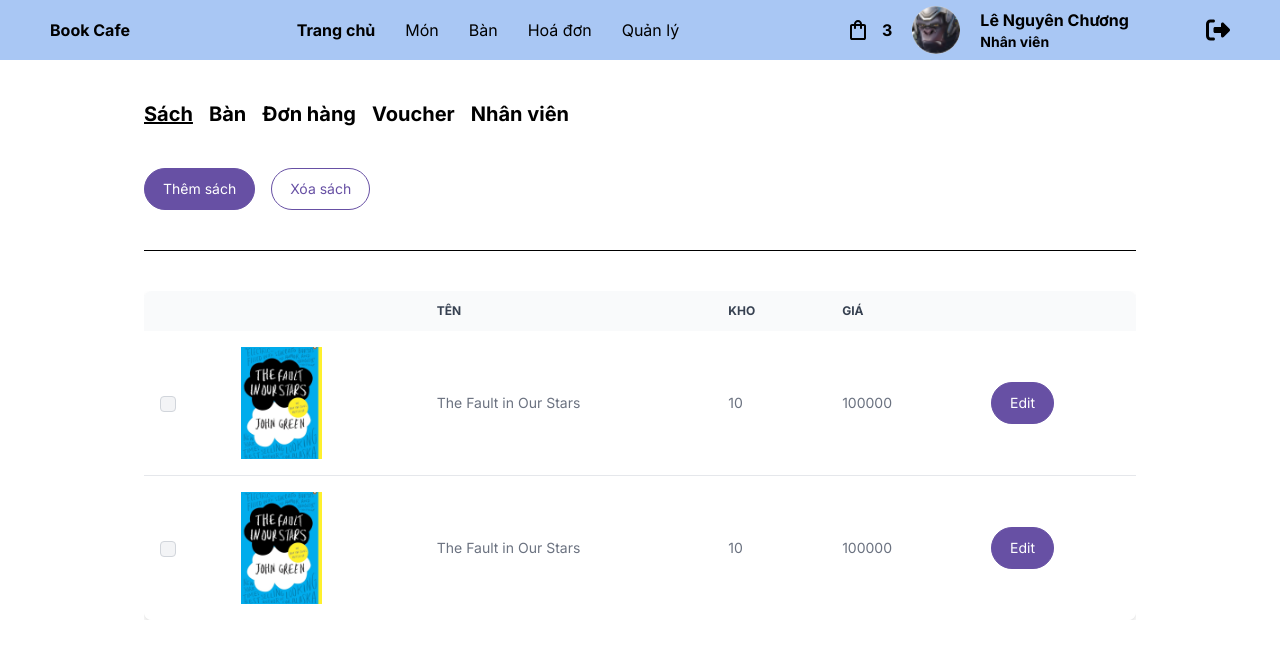
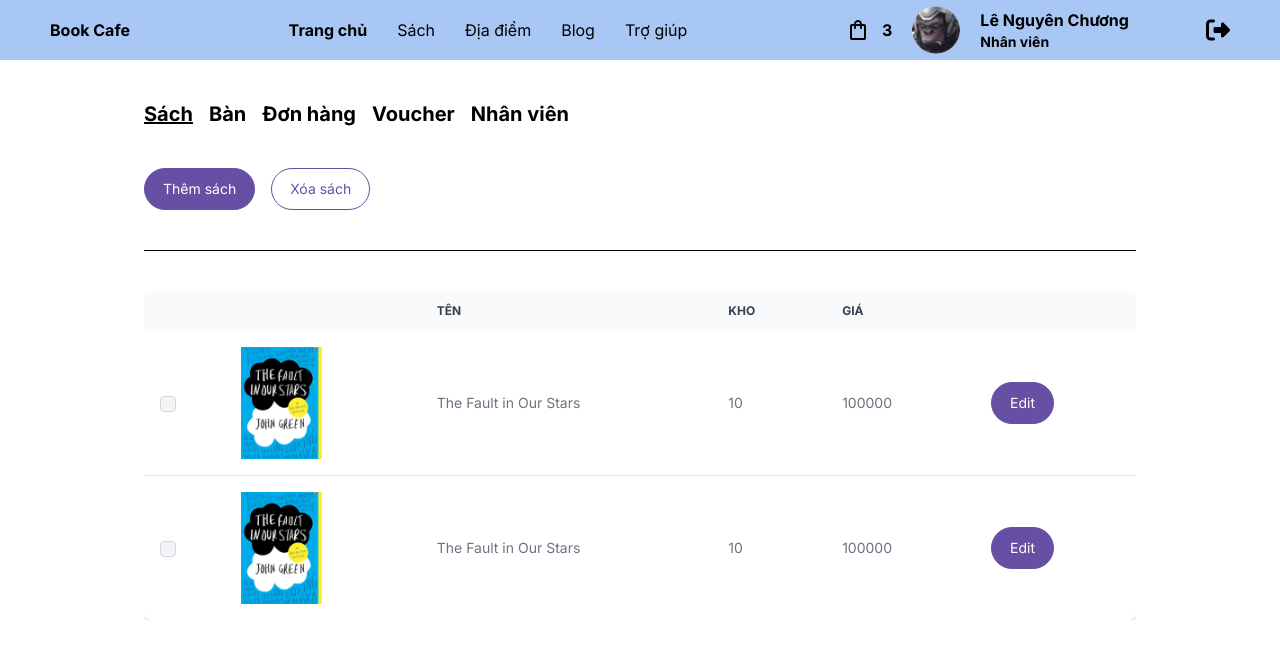
Before and after one commit to HoangPham1208/bookcoffe_frontend, a React (Create React App) app: page /book in a window 1280 px wide. Shown: the top 658 px of the page. Built offline with nearby package versions, Linux system fonts and the light colour scheme.

Commit message:
update Navbar

```diff
--- a/src/App.js
+++ b/src/App.js
@@ -1,9 +1,13 @@
 import { BrowserRouter, Routes, Route } from "react-router-dom";
 import PrivateRoutes from "./components/Utils/protected";
+import { Navigate } from "react-router-dom";
 
-import Home from "./components/HomePage/home";
+import Home from "./components/Guest/home";
+import NewBlog from "./components/Guest/newblog";
+// Customer
+import HomeUser from "./components/Customer/homeUser";
 import Account from "./components/Customer/account";
-import NewBlog from "./components/HomePage/newblog";
+
 // Staff
 import Book from "./components/Staff/book";
 import AddBook from "./components/Staff/addbook";
@@ -20,10 +24,11 @@ function App() {
     <BrowserRouter>
       <Routes>
         <Route path="/" element={<Home />} />
-
+        <Route path="/newBlog" element={<NewBlog />} />
         <Route element={<PrivateRoutes />}>
+          {/* Customer */}
+          <Route path="/homeUser" element={<HomeUser />} />
           <Route path="/account" element={<Account />} />
-          <Route path="/newBlog" element={<NewBlog />} />
           {/* Staff */}
           <Route path="/book" element={<Book />} />
           <Route path="/addBook" element={<AddBook />} />
@@ -34,6 +39,7 @@ function App() {
           <Route path="/voucher" element={<Voucher />} />
           <Route path="/staff" element={<Staff />} />
         </Route>
+        <Route path="*" element={<Navigate to="/" />} />
       </Routes>
     </BrowserRouter>
   );
--- a/src/components/Customer/homeUser.jsx
+++ b/src/components/Customer/homeUser.jsx
@@ -0,0 +1,21 @@
+import React from "react";
+
+import { Navbar } from "../navbar";
+import Wrapper from "../Guest/wrapper";
+import BestBook from "../Guest/bestbook";
+import Category from "../Guest/category";
+import NewBlog from "../Guest//newblog";
+
+export default function HomeUser() {
+  return (
+    <>
+      <Navbar/>
+      <main className="mx-auto px-10 py-10 space-y-6 flex flex-col max-w-screen-xl">
+        <Wrapper />
+        <BestBook />
+        <Category />
+        <NewBlog />
+      </main>
+    </>
+  );
+}
--- a/src/components/HomePage/bestbook.jsx
+++ b/src/components/Guest/bestbook.jsx
@@ -13,7 +13,7 @@ export default function BestBook() {
       imageSrc: '/the-fault-in-our-stars.png',
       title: 'The Fault in Our Stars',
       author: 'John Green',
-      rating: '4.95',
+      rating: '4.95'
     },
     {
       imageSrc: '/the-fault-in-our-stars.png',
--- a/src/components/navbar.jsx
+++ b/src/components/navbar.jsx
@@ -262,39 +262,84 @@ export function Navbar({ mode = "logout" }) {
   const [showSignUpDialog, setShowSignUpDialog] = useState(false);
   const handleLoginOnClose = () => setShowLoginDialog(false);
   const handleSignUpOnClose = () => setShowSignUpDialog(false);
+  const role = new Cookie().get("role");
   return (
     <nav className="flex bg-[#A9C7F4] w-full h-[60px] px-[50px] justify-between items-center shrink-0 select-none">
-      <a className="flex flex-row items-center h-1/2 space-x-2" href="/">
+      <a
+        className="flex flex-row items-center h-1/2 space-x-2 select-none"
+        href="#"
+      >
         <p className="font-bold">Book Cafe</p>
       </a>
       <ul className="flex justify-between items-center gap-[30px]">
+        {(() => {
+          if (role === "staff") {
+            return (
+              <>
                 <li>
-          <a className="hover:underline font-bold transition" href="/">
+                  <a className="hover:underline font-bold transition" href="#">
+                    Đơn nước
+                  </a>
+                </li>
+                <li>
+                  <a className="hover:underline transition" href="#">
+                    Đơn đặt sách
+                  </a>
+                </li>
+                <li>
+                  <a className="hover:underline transition" href="#">
+                    Lịch sử
+                  </a>
+                </li>
+              </>
+            );
+          } else if (role === "admin") {
+            return (
+              <>
+                <li>
+                  <a className="hover:underline font-bold transition" href="#">
                     Trang chủ
                   </a>
                 </li>
                 <li>
-          <a className="hover:underline transition" href="/dish">
-            Món
+                  <a className="hover:underline transition" href="#">
+                    Quản lí
+                  </a>
+                </li>
+              </>
+            );
+          } else
+            return (
+              <>
+                <li>
+                  <a className="hover:underline font-bold transition" href="#">
+                    Trang chủ
                   </a>
                 </li>
                 <li>
-          <a className="hover:underline transition" href="/table">
-            Bàn
+                  <a className="hover:underline transition" href="#">
+                    Sách
                   </a>
                 </li>
                 <li>
-          <a className="hover:underline transition" href="/cart/invoice">
-            Hoá đơn
+                  <a className="hover:underline transition" href="#">
+                    Địa điểm
                   </a>
                 </li>
                 <li>
-          <a className="hover:underline transition" href="/admin">
-            Quản lý
+                  <a className="hover:underline transition" href="#">
+                    Blog
                   </a>
                 </li>
+                <li>
+                  <a className="hover:underline transition" href="#">
+                    Trợ giúp
+                  </a>
+                </li>
+              </>
+            );
+        })()}
       </ul>
-
       {(() => {
         if (mode === "login")
           return (
@@ -320,7 +365,7 @@ export function Navbar({ mode = "logout" }) {
                 className="text-black font-bold flex flex-row space-x-3"
                 id="cartButton"
               >
-                <a href="/cart">
+                <a href="#">
                   <svg
                     xmlns="http://www.w3.org/2000/svg"
                     height={24}
```
Also changed, not shown: src/components/Guest/category.jsx (renamed from src/components/HomePage/category.jsx), src/components/Guest/home.html (renamed from src/components/HomePage/home.html), src/components/Guest/home.jsx (renamed from src/components/HomePage/home.jsx), src/components/Guest/newblog.jsx (renamed from src/components/HomePage/newblog.jsx), src/components/Guest/wrapper.jsx (renamed from src/components/HomePage/wrapper.jsx), src/components/Staff/orderDrink.jsx (added). Lines whose indentation alone changed are shown as unchanged.
